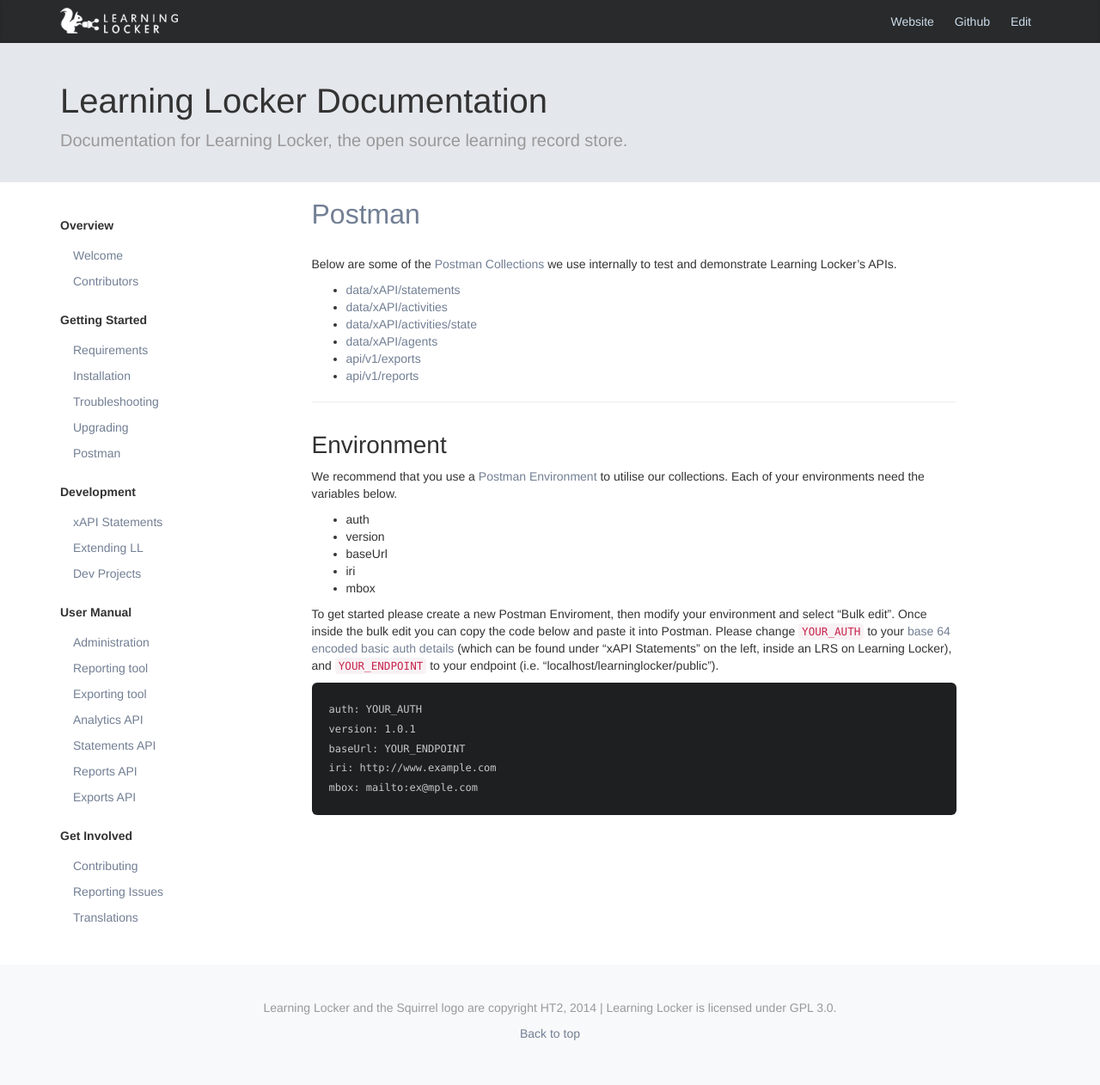
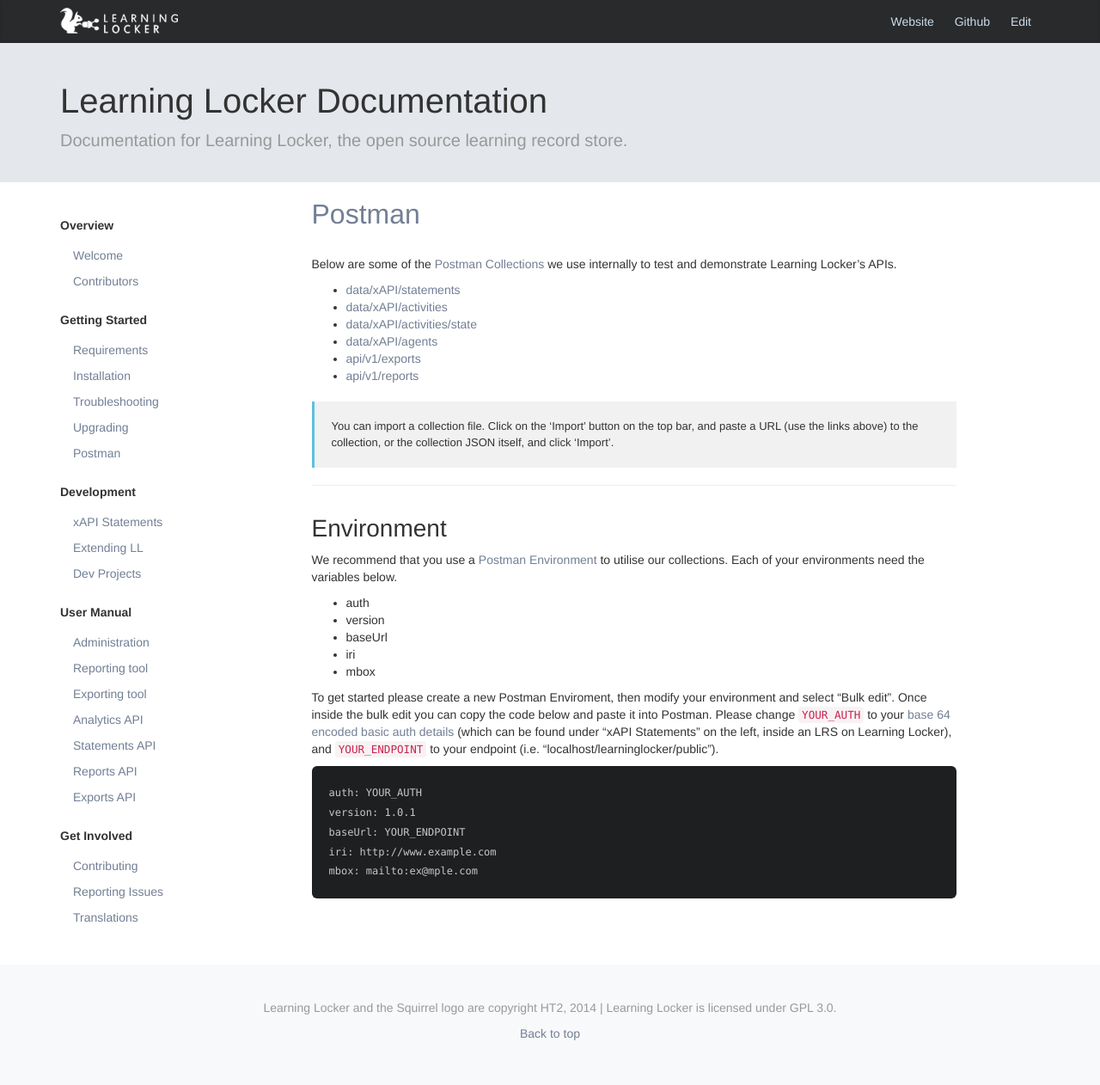
Before and after one commit to LearningLocker/docs, a Jekyll site: the page built from postman.md, in a window 1280 px wide. Shown: the whole page at 86% size. Built offline with Jekyll 4.4.1, drawn with Linux system fonts in a browser that asks for light colours; nearby versions of some CDN libraries.

Commit message:
Adds note about importing a collection.
Quoted from [Postman Docs](https://www.getpostman.com/docs/collections).

```diff
--- a/postman.md
+++ b/postman.md
@@ -10,6 +10,8 @@
 - [data/xAPI/agents](https://www.getpostman.com/collections/8f1ed1a786c2c61bf087)
 - [api/v1/exports](https://www.getpostman.com/collections/66623276d9f0c88b06dd)
 - [api/v1/reports](https://www.getpostman.com/collections/c6632fc8938c418492be)
+
+> You can import a collection file. Click on the 'Import' button on the top bar, and paste a URL (use the links above) to the collection, or the collection JSON itself, and click 'Import'.
 
 ## Environment
 We recommend that you use a [Postman Environment](https://www.getpostman.com/docs/environments) to utilise our collections. Each of your environments need the variables below.
```
